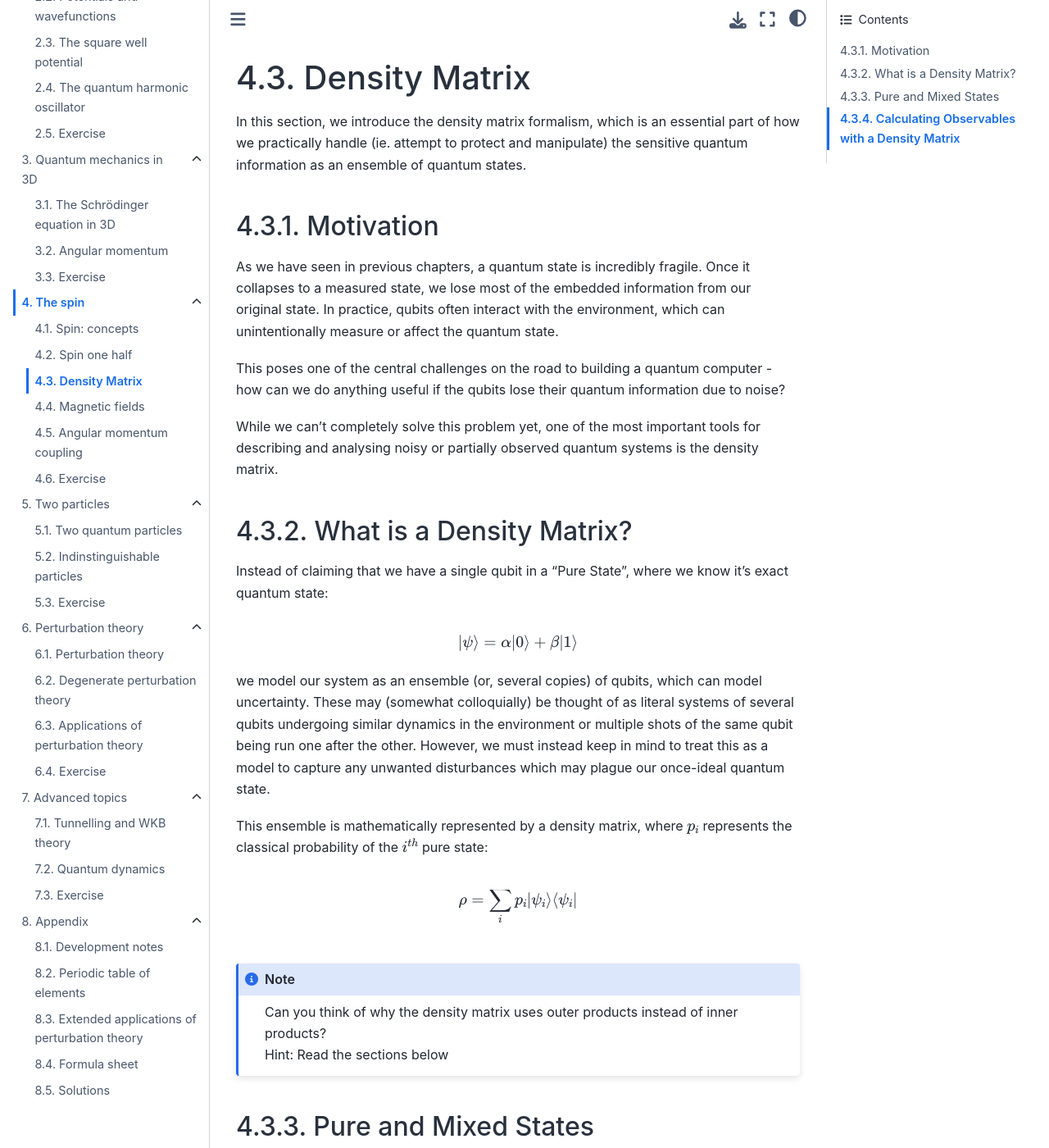
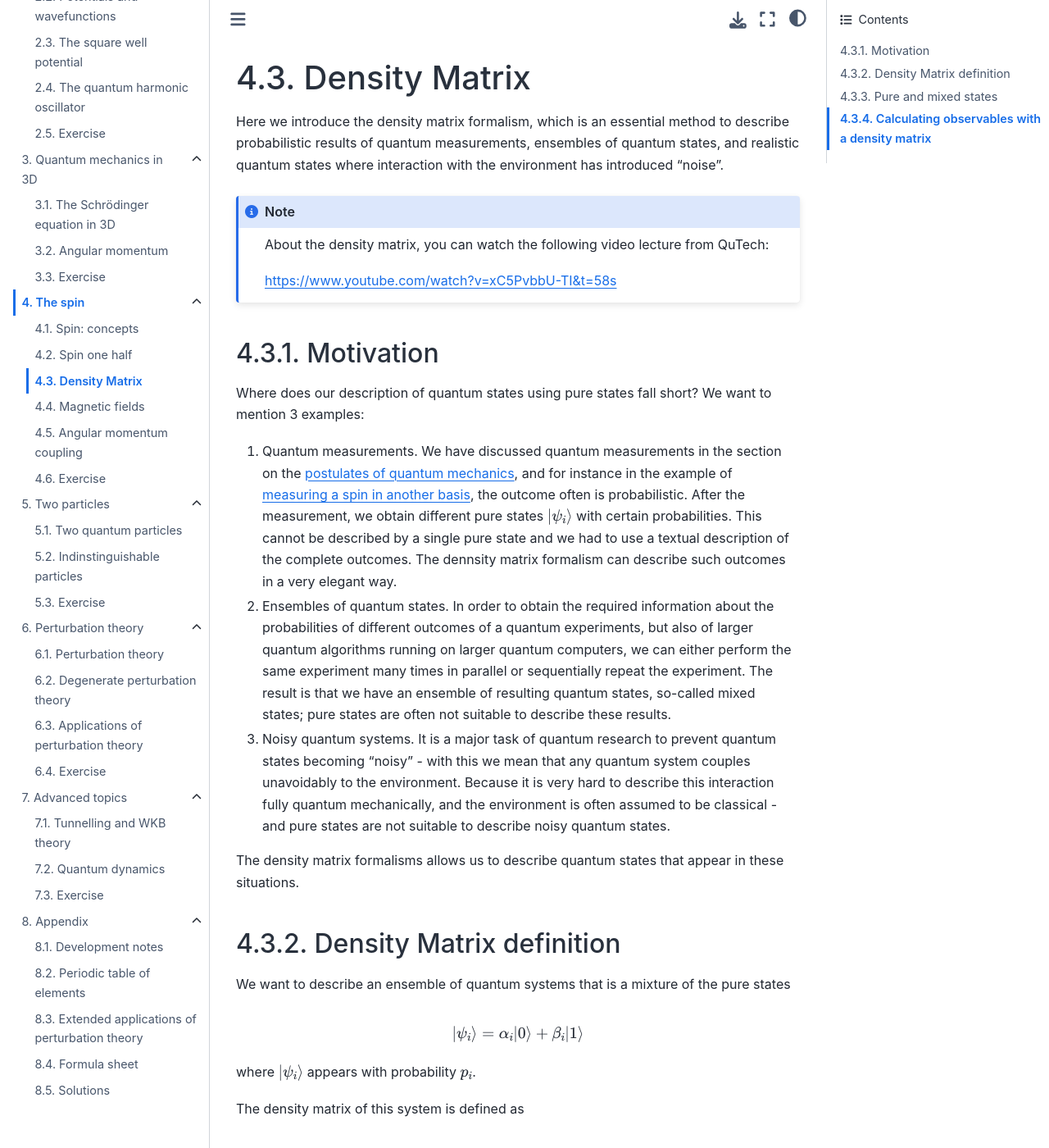
Before and after one commit to wolfgangasdf/iqp-book, a Jupyter Book: the page built from sp-density-matrix.md, in a window 1280 px wide and 1400 px high. Shown: the whole window at 82% size. Built offline with Jupyter Book 1.0.4 settings and Sphinx 7.4.7 and the Sphinx Book theme 1.1.4, drawn with Linux system fonts in a browser that asks for light colours; some of the changed text lies outside the part shown.

Commit message:
density matrix streamlining

```diff
--- a/sp-density-matrix.md
+++ b/sp-density-matrix.md
@@ -12,50 +12,56 @@
 
 # Density Matrix
 
-In this section, we introduce the density matrix formalism, which is an essential part of how we practically handle (ie. attempt to protect and manipulate) the sensitive quantum information as an ensemble of quantum states.
+Here we introduce the density matrix formalism, which is an essential method to describe probabilistic results of quantum measurements, ensembles of quantum states, and realistic quantum states where interaction with the environment has introduced "noise".
+
+
+:::{note}
+About the density matrix, you can watch the following video lecture from QuTech:
+
+https://www.youtube.com/watch?v=xC5PvbbU-TI&t=58s
+:::
 
 ## Motivation
 
-As we have seen in previous chapters, a quantum state is incredibly fragile. Once it collapses to a measured state, we lose most of the embedded information from our original state. In practice, qubits often interact with the environment, which can unintentionally measure or affect the quantum state.
+Where does our description of quantum states using pure states fall short? We want to mention 3 examples:
 
-This poses one of the central challenges on the road to building a quantum computer - how can we do anything useful if the qubits lose their quantum information due to noise?
+1. Quantum measurements. We have discussed quantum measurements in the section on the [postulates of quantum mechanics](b-postulates-xr), and for instance in the example of [measuring a spin in another basis](sp-half-ex-meas), the outcome often is probabilistic. After the measurement, we obtain different pure states $\ket{\psi_i}$ with certain probabilities. This cannot be described by a single pure state and we had to use a textual description of the complete outcomes. The dennsity matrix formalism can describe such outcomes in a very elegant way.
 
-While we can't completely solve this problem yet, one of the most important tools for describing and analysing noisy or partially observed quantum systems is the density matrix.
+2. Ensembles of quantum states. In order to obtain the required information about the probabilities of different outcomes of a quantum experiments, but also of larger quantum algorithms running on larger quantum computers, we can either perform the same experiment many times in parallel or sequentially repeat the experiment. The result is that we have an ensemble of resulting quantum states, so-called mixed states; pure states are often not suitable to describe these results.
 
-## What is a Density Matrix?
+3. Noisy quantum systems. It is a major task of quantum research to prevent quantum states becoming "noisy" - with this we mean that any quantum system couples unavoidably to the environment. Because it is very hard to describe this interaction fully quantum mechanically, and the environment is often assumed to be classical - and pure states are not suitable to describe noisy quantum states.
 
-Instead of claiming that we have a single qubit in a "Pure State", where we know it's exact quantum state:
+The density matrix formalisms allows us to describe quantum states that appear in these situations.
+
+## Density Matrix definition
+
+We want to describe an ensemble of quantum systems that is a mixture of the pure states
 
 $$
-\ket{\psi} = \alpha \ket{0} + \beta \ket{1}
+\ket{\psi_i} = \alpha_i \ket{0} + \beta_i \ket{1}
 $$
 
-we model our system as an ensemble (or, several copies) of qubits, which can model uncertainty. These may (somewhat colloquially) be thought of as literal systems of several qubits undergoing similar dynamics in the environment or multiple shots of the same qubit being run one after the other. However, we must instead keep in mind to treat this as a model to capture any unwanted disturbances which may plague our once-ideal quantum state.
+where $\ket{\psi_i}$ appears with probability $p_i$.
 
-This ensemble is mathematically represented by a density matrix, where $p_i$ represents the classical probability of the $i^{th}$ pure state:
+The density matrix of this system is defined as
 
 $$
 \rho = \sum_i p_i \ket{\psi_i}\bra{\psi_i}
 $$
 
-:::{note}
-Can you think of why the density matrix uses outer products instead of inner products? \
-Hint: Read the sections below
-:::
+The density matrix can be seen as a generalization of the state ket-vectors or wavefunctions. The density matrix definition works also for quantum states written as continuous-variable wavefunctions such as $\psi_i(x)$, but we focus in the following on qubits.
 
 <!-- Reference: https://www.youtube.com/watch?v=xC5PvbbU-TI&t=58s -->
 
-## Pure and Mixed States
+## Pure and mixed states
 
-Density matrices don't just capture "Pure States" (where one of the $p_i$ is 1 and all others are 0), but more complicated "Mixed States", which cannot be described as a single ket vector like $\ket{\psi}$.
-
-Let us first write the density matrix of a pure state, which can be calculated as follows:
+Now we compare the density matrix of a pure state to that of mixed states. Let us first write the density matrix of a normalized pure state $\ket{\psi} = \alpha \ket{0} + \beta \ket{1}$:
 
 $$
 \rho = \ket{\psi}\bra{\psi}
 $$
 
-Substituting $\ket{\psi} = \alpha \ket{0} + \beta \ket{1}$, we get:
+Simply by substituting $\ket{\psi} = \alpha \ket{0} + \beta \ket{1}$, we get:
 
 $$
 \rho = \begin{bmatrix}
@@ -71,9 +77,9 @@
 \end{bmatrix}
 $$
 
-If the trace of the density matrix is 1, then the quantum state (pure or mixed) is properly normalised. In our example, this holds true because we assume $\ket{\psi}$ is normalised and thus, $|\alpha|^2 + |\beta|^2 = 1$.
+If the trace of the density matrix is 1, then the quantum state (pure or mixed) is properly normalised. In our example, this holds because we assume $\ket{\psi}$ is normalised and thus, $|\alpha|^2 + |\beta|^2 = 1$.
 
-Now, let us see what the density matrix of a mixed state looks like. Suppose due to interaction with the environment, we are left with a 50% chance of finding the system in either $\ket{0}$ or $\ket{1}$. This state is called the maximally mixed state, as it indicates complete uncertainty about the system's quantum state in any basis.
+Now, let us see what the density matrix of a mixed state looks like. As an example we use the situation that our system is with 50% chance in either state $\ket{0}$ or $\ket{1}$. This state is called the maximally mixed state, as it indicates complete uncertainty about the system quantum state in any basis.
 
 The density matrix of this system looks like:
 
@@ -84,6 +90,27 @@
 \end{bmatrix}
 $$
 
+With this insight, we see that
+
+* the diagonal elements of the density matrix decribe the probabilities of finding a system in the basis states corresponding to rows or colums of the density matrix,
+* the off-diagonal elements describe "coherences" of the system - if they are zero, the system is classical.
+
+In the ket notation, the quantum states are explicitly written so it is always clear which coefficients belong to which state - this seems to be confusing for the density matrix, to which states do the matrix entries correspond? You will see that there is actually no confusion if you follow the convention that density matrices are written in the "computational" basis consisting here of $\{\ket{0},\ket{1}\}$ - but it doesn't hurt to label the matrix:
+
+$$
+\begin{array}{c}
+& \begin{array}{c c} \bra{0} & \bra{1} \\ \end{array} \\
+\begin{array}{c c}\ket{0}\\ \ket{1} \end{array} &
+\left[
+\begin{array}{c c}
+|\alpha|^2 & \alpha\beta^\star\\
+\beta\alpha^\star & |\beta|^2
+\end{array}
+\right]
+\end{array}
+$$
+
+
 :::{note}
 As an exercise, try to calculate the density matrix of the pure state $\ket{+}$ and see how it differs from the maximally mixed state described above. The $\ket{+}$ state is defined in the Z basis as:
 
@@ -92,38 +119,22 @@
 $$
 :::
 
-Let us now define what coherence and purity mean, and analyse a few differences between the pure and mixed states.
-
-### Coherence
-
-Coherence describes the ability of a quantum system (like a qubit) to exist in a superposition of states. This enables interference effects, which are a key part of processing quantum information.
-
-As we can see, there are no off-diagonal terms in the density matrix of the maximally mixed state, and thus no phase information in the Z basis. It behaves as a classical probabilistic mixture of $ \ket{0} $ and $ \ket{1} $, rather than a quantum superposition.
-
-The off-diagonal elements of the density matrix quantify the degree of coherence in a particular basis. Their decay over time due to interactions with the environment is called decoherence.
-
-:::{warning}
-Coherence is basis-dependent. The state $\ket{+}$ is incoherent in the X basis but coherent in the Z basis. So whether a state has off-diagonal elements (and hence coherence) depends on the measurement basis.
-:::
 
 ### Purity
 
-Purity is a measure of how mixed a state is, and it is given by:
+There are several properties of mixed quantum states which can be calculated from the density matrix, here we discuss one: The purity, which is a measure of how "mixed" a state is. It can be calculated by:
 
 $$
 \text{Purity} = \text{Tr}(\rho^2)
 $$
 
 - For a pure state, $ \text{Tr}(\rho^2) = 1 $
-- For a maximally mixed state, $ \text{Tr}(\rho^2) = \frac{1}{d} $, where d is the dimension of the Hilbert space
+- For a maximally mixed state, $ \text{Tr}(\rho^2) = \frac{1}{d} $, where $d$ is the dimension of the Hilbert space, 2 for qubits.
 
-Purity is defined independent of the measurement basis, unlike coherence.
+The purity of a quantum system is independent of the measurement basis.
 
-Thus, coherence and purity together provide insight into the "quantumness" of a state, coherence captures phase relationships and purity captures how close the state is to being pure.
 
-<!-- Do we want to describe Mixed States on a Bloch Sphere? -->
-
-## Calculating Observables with a Density Matrix
+## Calculating observables with a density matrix
 
 The density matrix formalism allows us to compute the expectation value of any observable, even when the system is in a mixed state. As a reminder, for a pure state $\ket{\psi}$ and an observable (represented by a Hermitian operator) $A$, the expectation value is:
 
```
Also changed, not shown: b-postulates.md (+2 -1 lines), sp-half.md (+1 -0 lines).
